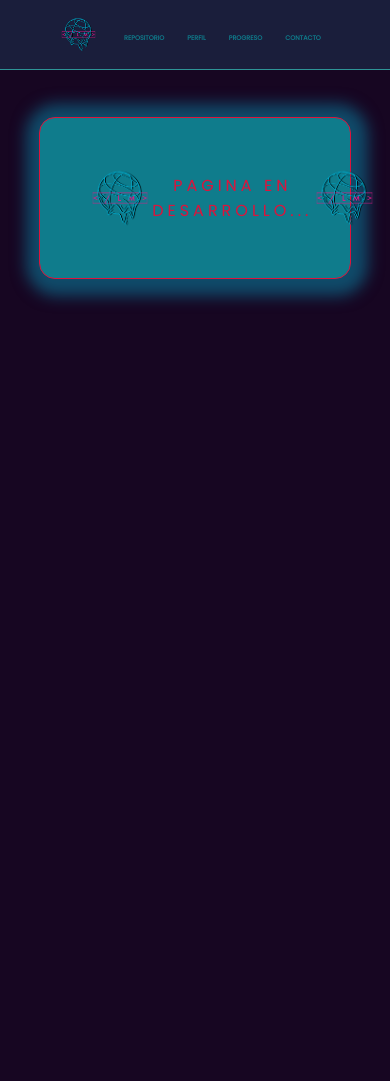
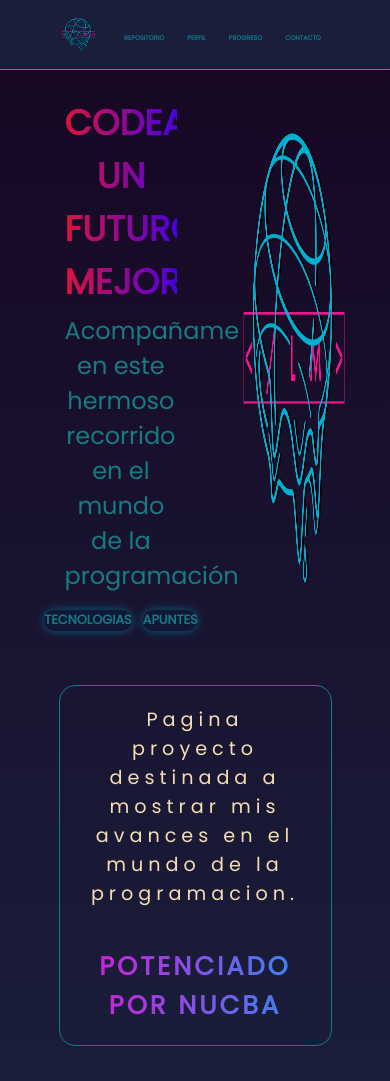
Before and after one commit to lautaromarin10/Portfolio, a plain HTML site: page index.html in a window 390 px wide. Before the commit the page ends 844 px from the top, so only its background shows below. Drawn offline with Linux system fonts and the light colour scheme.

Commit message:
actualizacion de contenido

```diff
--- a/assets/style.css
+++ b/assets/style.css
@@ -11,9 +11,12 @@
 }
 
 body{
-    background-color: var(--black);
+    background:linear-gradient(to bottom,#170622,#1a1e3b);
+
+
 }
 
+/* CABECERA */
 
 header{
     position: fixed;
@@ -33,10 +36,6 @@ header{
  height: 4rem;
 
 }
-
-
-
-
 .navbar,
 .navbar-list{
     display: flex;
@@ -60,41 +59,253 @@ header{
 .navbar-list a:hover{
     font-size: 86%;
     color:crimson;
+}
+
+
+@media only screen and (max-width: 768px){
+
+    .navbar-list a{
+        font-size: 40%;
+    }
+    .logo{
+        width:10vw;
+        height:10vw;
+    }
+
+    .navbar-list a:hover{
+        font-size: 0.5rem;
+        color:crimson;
+
+    }
+
+    header{
+        padding:5px;
+        gap:1rem;
+        justify-content: center;
+    }
+}
+
+
+
+
+
+
+
+/* CABECERA */
+
+/* MAIN */
+
+/* HERO */
+main{
+    display: flex;
+    flex-direction: column;
+    align-items: center;
+    justify-content: center;
+    width: 100%;
+
+}
+
+.hero{
+    display: flex;
+   margin: 80px 50px 50px 50px;
+    padding:70px;
+    color: #167C80;
+    max-width: 1200px;
+    border-radius: 1rem;
+    text-align: center;
+
+}
+
+.hero-info{
+    display:flex;
+    flex-direction: column;
+    gap:50px;
+    width: 50%;
+    padding:20px;
+}
+
+.hero-info h1{
+    font-size: 45px;
+    background:linear-gradient(to left,#4a00e0,crimson);
+    -webkit-text-fill-color: transparent;
+    -webkit-background-clip: text;
+    text-transform: uppercase;
+
+}
+
+.hero-info p{
+    font-size:25px;
+
+}
+
+@media only screen and (max-width: 768px){
+
+    .hero{
+        margin:10% 2% 2% 2%;
+        padding:10%;
+        gap:10%
+    }
+
+    .hero-info{
+        gap:1%;
+        padding:6%
+    }
+
+    .hero-info h1{
+        font-size:220%;
+    }
+
+    .hero-info p{
+        font-size:150%;
+        margin-bottom: 10%;
+
+    }
+
+    }
+
+
+/* HERO */
+
+/* BOTONES */
+
+.botones {
+    display: flex;
+    justify-content: center;
+    gap:10%;
+    text-transform: uppercase;
+
+}
+
+.botones li{
+    background-color: #121738;
+    box-shadow: 0px 0px 10px 0px #04637d;
+    border-radius: 2rem;
+    width: 100px;
+    height: 30px;
+    align-items: center;
+    display: flex;
+    justify-content: center;
+}
+
+
+
+.botones a{
+    font-size:12px;
+    font-weight: 700;
+    text-transform: uppercase;
+    color: #167C80;
 
 
 }
 
-.container,
-.card{
+.botones a:hover{
+    font-size: 13px;
+}
+
+
+@media only screen and (max-width: 768px){
+
+    .botones li{
+        height: 100%;
+    }
+
+    .botones a{
+        font-size:80%;
+        padding:2%;
+
+    }
+
+    .botones a:hover{
+        font-size:85%;
+    }
+}
+/* BOTONES */
+
+/* HERO IMG */
+.hero-img{
     display: flex;
-    height: 100%;
-    align-items: center;
-    justify-content: center;
+   width: 50%;
+   padding: 10px
 
 }
 
-.card{
-    background-color: #0f7c8c;
-   margin:15% 10% 15% 10%;
-   padding:3rem;
-    justify-content: space-around;
+.hero-img img{
+    height: 100%;
+    width: 80%;
+    text-align: center;
+}
+
+@media only screen and (max-width: 768px){
+
+.hero-img img{
+        height: 100%;
+        width: 120%;
+}
+}
+
+/* HERO IMG */
+
+/* INFO */
+.info{
+    width: 70%;
+    display: flex;
+    flex-direction: column;
+    margin-bottom: 9%;
+    border:#0f7c8c 1px solid;
+   justify-content: center;
     border-radius: 1rem;
-    box-shadow: 2px 2px 15px 15px #104b6a ;
-    border:crimson 1px solid;
+}
+
+.info p{
+    margin:40px;
+    font-size: 30px;
+    padding:10px;
+    text-align: center;
+    color:wheat;
+    letter-spacing: 5px;
 
 }
 
-.card img{
-    width: 30%;
+.info h3{
+    font-size: 35px;
+    text-align: center;
+    padding:20px;
+    background:linear-gradient(to right,#e60fd4,#2196f3);
+    -webkit-text-fill-color: transparent;
+    -webkit-background-clip: text;
+    letter-spacing: 3px;
+
 }
 
-.card p{
-    color:crimson;
-    font-size: 2.5rem;
-    letter-spacing: 4px;
-    text-align: center;
+
+@media only screen and (max-width: 768px){
+
+.info p{
+    margin:5%;
+    font-size:120%;
+    padding:2%;
+}
+
+.info h3{
+    font-size:160%;
 
 }
+
+
+
+
+
+
+
+
+
+}
+
+/* INFO */
+
+
+
+
 
 
 
@@ -109,54 +320,3 @@ header{
 --azulclaro:#0f7c8c;
 --azulagua:#2e9496;
 }
-
-@media only screen and (max-width: 768px){
-
-
-
-
-
-    .navbar-list a{
-        font-size: 40%;
-    }
-
-    .logo{
-        width:10vw;
-        height:10vw;
-    }
-
-    .card img{
-        width: 30%;
-    }
-
-    .card{
-       margin-top: 30%;
-    }
-
-    .card p{
-
-        text-align: center;
-        color:crimson;
-        font-size: 1rem;
-        letter-spacing: 4px;
-        justify-content: center;
-
-    }
-
-    .navbar-list a:hover{
-        font-size: 0.5rem;
-        color:crimson;
-
-    }
-
-    header{
-        padding:5px;
-        gap:1rem;
-        justify-content: center;
-    }
-
-
-
-
-
-}
--- a/index.html
+++ b/index.html
@@ -10,6 +10,7 @@
 </head>
 
 <body>
+
     <header>
         <img src="assets/logo.png" alt=" logo de marin lautaro" class=" logo">
         <nav class="navbar">
@@ -23,16 +24,30 @@
     </header>
 
     <main>
-        <section class="container">
-            <div class="card">
-                <img src="assets/logo.png" alt="">
-                <p>PAGINA EN DESARROLLO...</p>
-                <img src="assets/logo.png" alt="">
+        <section class="hero">
+            <div class="hero-info">
+                <h1>
+                    Codeando un futuro mejor
+                </h1>
+                <p>
+                    Acompañame en este hermoso recorrido en el mundo de la programación
+                </p>
+
+                <ul class="botones">
+                    <li><a href="#">Tecnologias</a></li>
+                    <li><a href="#">Apuntes</a></li>
+                </ul>
+            </div>
+            <div class="hero-img">
+                <img src="assets/logo.png" alt="Logo marin">
             </div>
         </section>
 
-    </main>
-
-</body>
+        <section class="info">
+            <p>
+                Pagina proyecto destinada a mostrar mis avances en el mundo de la programacion.
+            </p>
+            <h3>POTENCIADO POR NUCBA</h3>
+        </section>
 
 </html>
```
